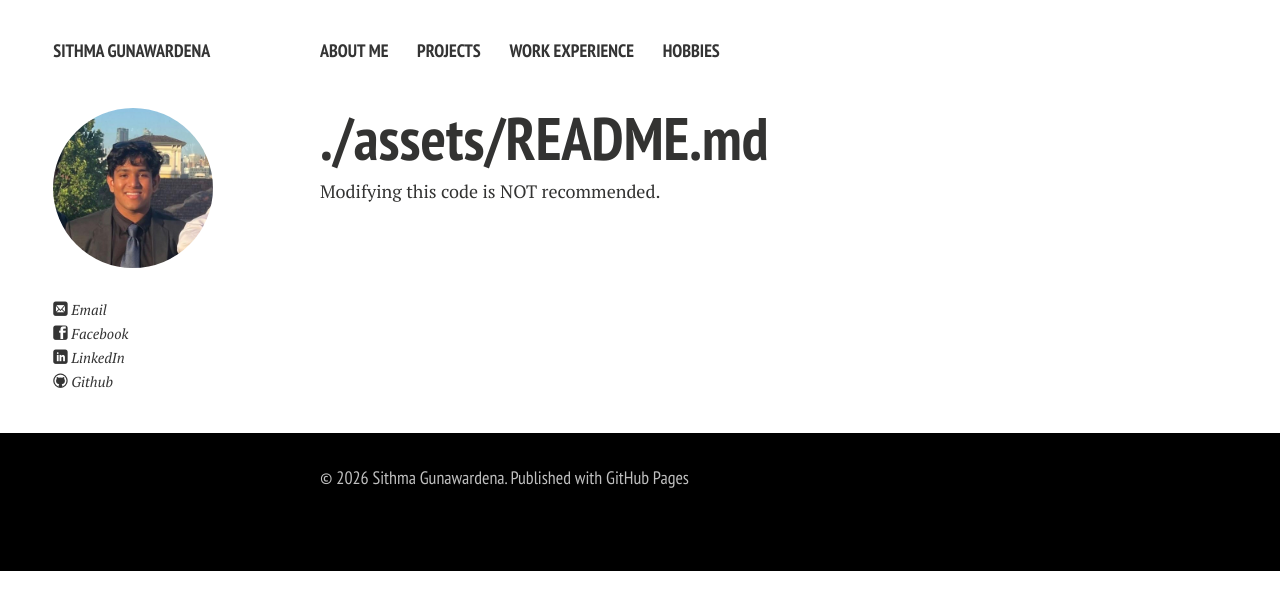
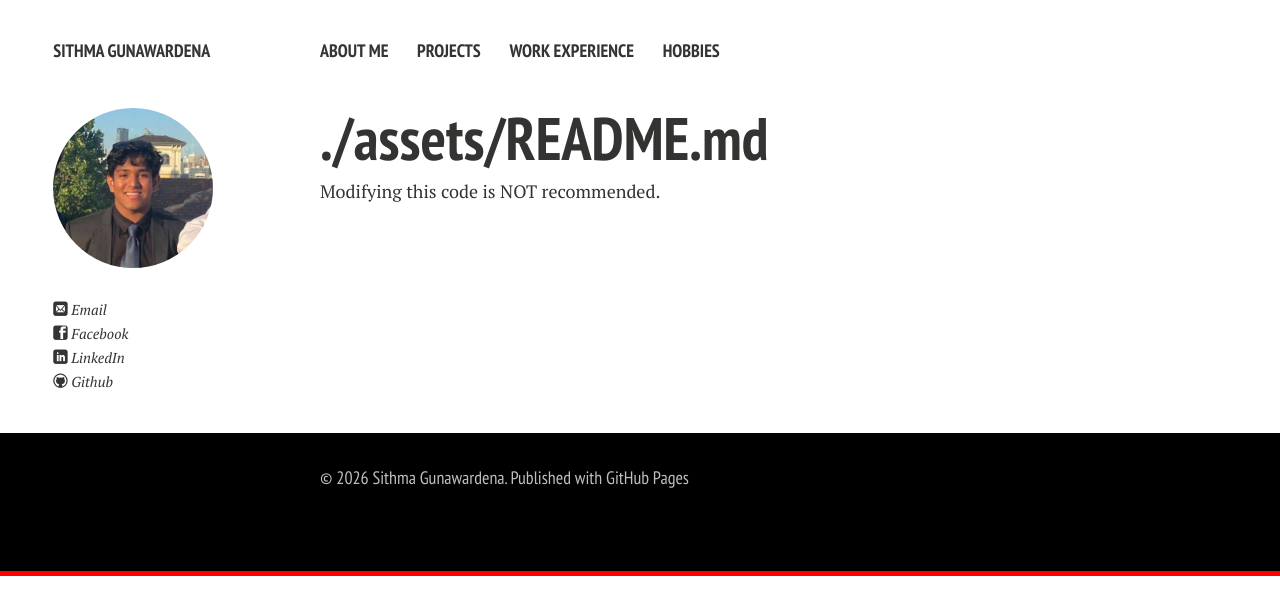
Before and after one commit to sithmag/sithmag.github.io, a Jekyll site: the page built from assets/README.md, in a window 1280 px wide. Shown: the top 615 px of the page. Built offline with Jekyll 4.4.1, drawn with Linux system fonts in a browser that asks for light colours; nearby versions of some CDN libraries; our own code applies the rules of GitHub Pages for plain Markdown files; comment, search, counter and statistics services are not loaded; a style sheet for code colours, icons or effects is not loaded.

Commit message:
hobbiesdiagnosing

```diff
--- a/assets/css/custom.css
+++ b/assets/css/custom.css
@@ -1,3 +1,5 @@
+body { outline: 5px solid red !important; }
+
 /* ---------- Hobbies: Horizontal Media Scroller ---------- */
 
 .page__content .media-scroller {
```
